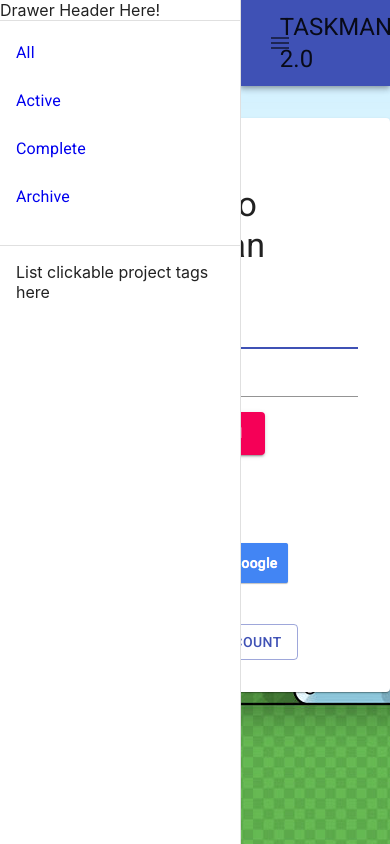
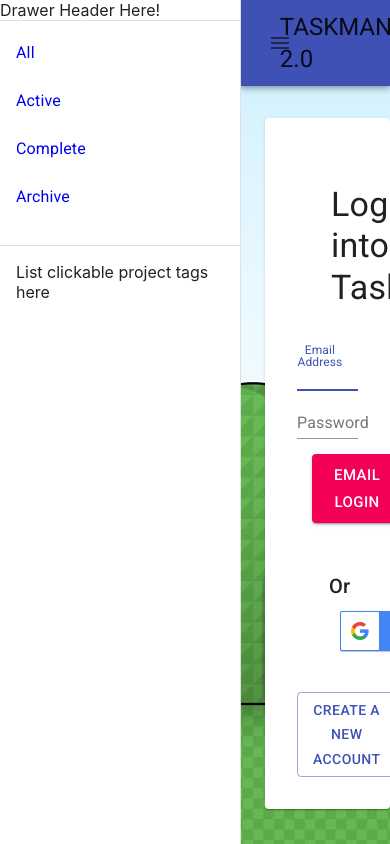
Before and after one commit to jallend1/taskman, a React (Create React App) app: page /login in a window 390 px wide. Shown: the top 844 px of the page. Built offline with nearby package versions, Linux system fonts and the light colour scheme; no server answers.

Commit message:
Creates responsive content layout based on drawer state. Moved drawer state to App and size adjusted from there

```diff
--- a/src/App.js
+++ b/src/App.js
@@ -1,22 +1,10 @@
 import { useState } from 'react';
-import {
-  BrowserRouter,
-  Switch,
-  Route,
-  Link as RRDLink
-} from 'react-router-dom';
-import {
-  makeStyles,
-  Divider,
-  Drawer,
-  List,
-  ListItem,
-  ListItemText
-} from '@material-ui/core';
+import { BrowserRouter, Switch, Route } from 'react-router-dom';
 import ProjectContextProvider from './Contexts/ProjectContext';
 import AuthContextProvider from './Contexts/AuthContext';
+import { makeStyles } from '@material-ui/core';
+
 import ProjectList from './Components/ProjectList';
-
 import NavBar from './Components/NavBar';
 import Home from './Components/Home';
 import About from './Components/About';
@@ -26,12 +14,35 @@ import Login from './Components/Login';
 import Profile from './Components/Profile';
 
 function App() {
+  const [drawerOpen, setDrawerOpen] = useState(true);
+  const drawerWidth = 240;
+
+  const useStyles = makeStyles((theme) => ({
+    open: {
+      marginLeft: drawerWidth + 25
+    },
+    closed: {
+      marginLeft: 0
+    }
+  }));
+
+  const classes = useStyles();
+
+  const handleDrawer = () => {
+    setDrawerOpen(!drawerOpen);
+  };
+
   return (
     <div className="App">
       <BrowserRouter>
         <AuthContextProvider>
           <ProjectContextProvider>
-            <NavBar />
+            <NavBar
+              handleDrawer={handleDrawer}
+              drawerOpen={drawerOpen}
+              drawerWidth={drawerWidth}
+            />
+            <main className={drawerOpen ? classes.open : classes.closed}>
               <Switch>
                 <Route path="/about">
                   <About />
@@ -55,6 +66,7 @@ function App() {
                   <Home />
                 </Route>
               </Switch>
+            </main>
           </ProjectContextProvider>
         </AuthContextProvider>
       </BrowserRouter>
--- a/src/Components/NavBar.js
+++ b/src/Components/NavBar.js
@@ -1,4 +1,4 @@
-import { useContext, useState } from 'react';
+import { useContext } from 'react';
 import { Link as RRDLink } from 'react-router-dom';
 import {
   AppBar,
@@ -17,12 +17,8 @@ import {
 import { AuthContext } from '../Contexts/AuthContext';
 import { AccountCircle, Menu } from '@material-ui/icons';
 
-const NavBar = () => {
-  const drawerWidth = 240;
-
-  const [drawerOpen, setDrawerOpen] = useState(true);
+const NavBar = ({ drawerOpen, handleDrawer, drawerWidth }) => {
   const { user, logout } = useContext(AuthContext);
-
   const useStyles = makeStyles((theme) => ({
     open: {
       width: `calc(100% - ${drawerWidth}px)`,
@@ -43,10 +39,6 @@ const NavBar = () => {
       width: drawerWidth
     }
   }));
-
-  const handleDrawer = () => {
-    setDrawerOpen(!drawerOpen);
-  };
 
   const loggedIn = () => {
     return (
--- a/src/Contexts/ProjectContext.js
+++ b/src/Contexts/ProjectContext.js
@@ -12,7 +12,8 @@ class ProjectContextProvider extends React.Component {
     this.state = {
       projects: [],
       uid: '',
-      isFetching: true
+      isFetching: true,
+      drawerOpen: true
     };
   }
 
@@ -173,6 +174,10 @@ class ProjectContextProvider extends React.Component {
       .update({ taskList: targetProject.taskList });
   };
 
+  handleDrawer = () => {
+    this.setState({ drawerOpen: !this.state.drawerOpen });
+  };
+
   toggleFavorite = (projectID) => {
     const targetProject = this.state.projects.find(
       (project) => project.id === projectID
@@ -199,6 +204,7 @@ class ProjectContextProvider extends React.Component {
         value={{
           projects: this.state.projects,
           isFetching: this.state.isFetching,
+          drawerOpen: this.state.drawerOpen,
           addTag: this.addTag,
           addTask: this.addTask,
           addProject: this.addProject,
@@ -207,6 +213,7 @@ class ProjectContextProvider extends React.Component {
           completeTask: this.completeTask,
           deleteProject: this.deleteProject,
           deleteTask: this.deleteTask,
+          handleDrawer: this.handleDrawer,
           toggleFavorite: this.toggleFavorite,
           updateProjectName: this.updateProjectName
         }}
```
Lines whose indentation alone changed are shown as unchanged.
